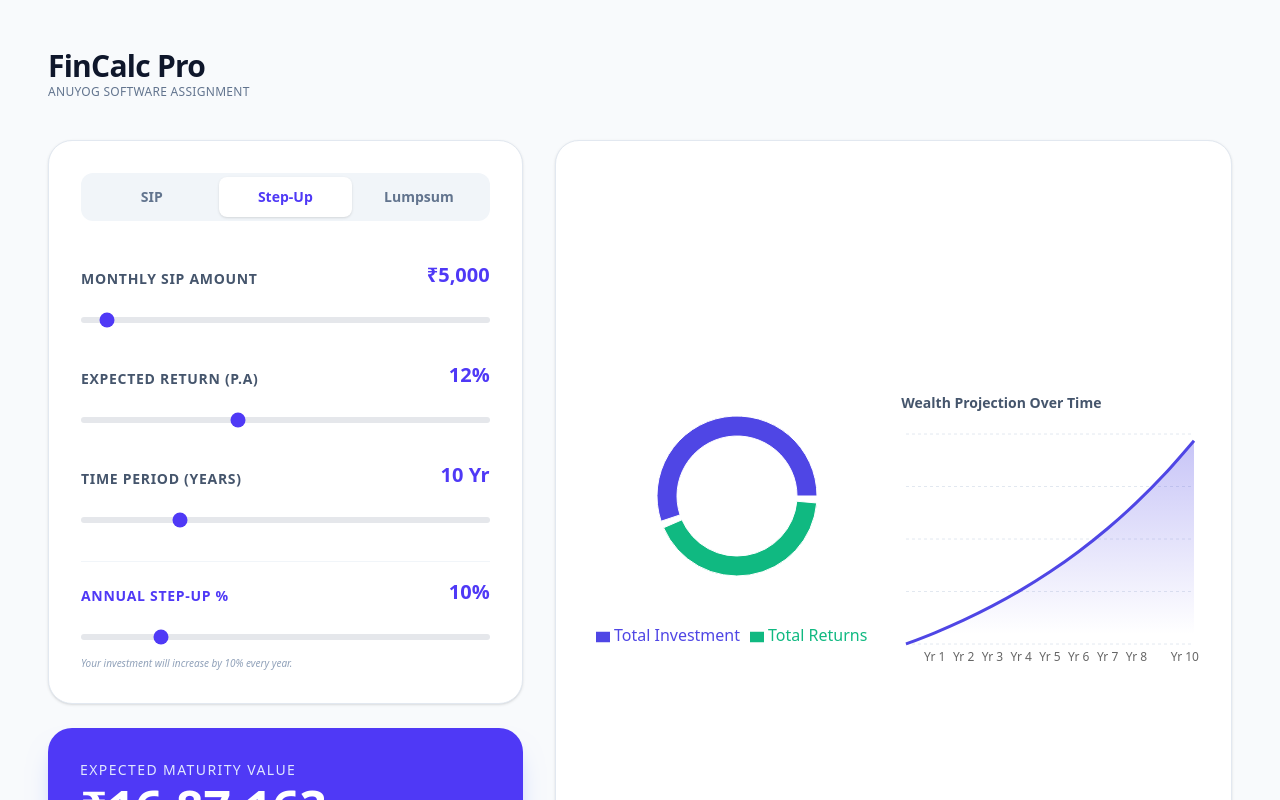
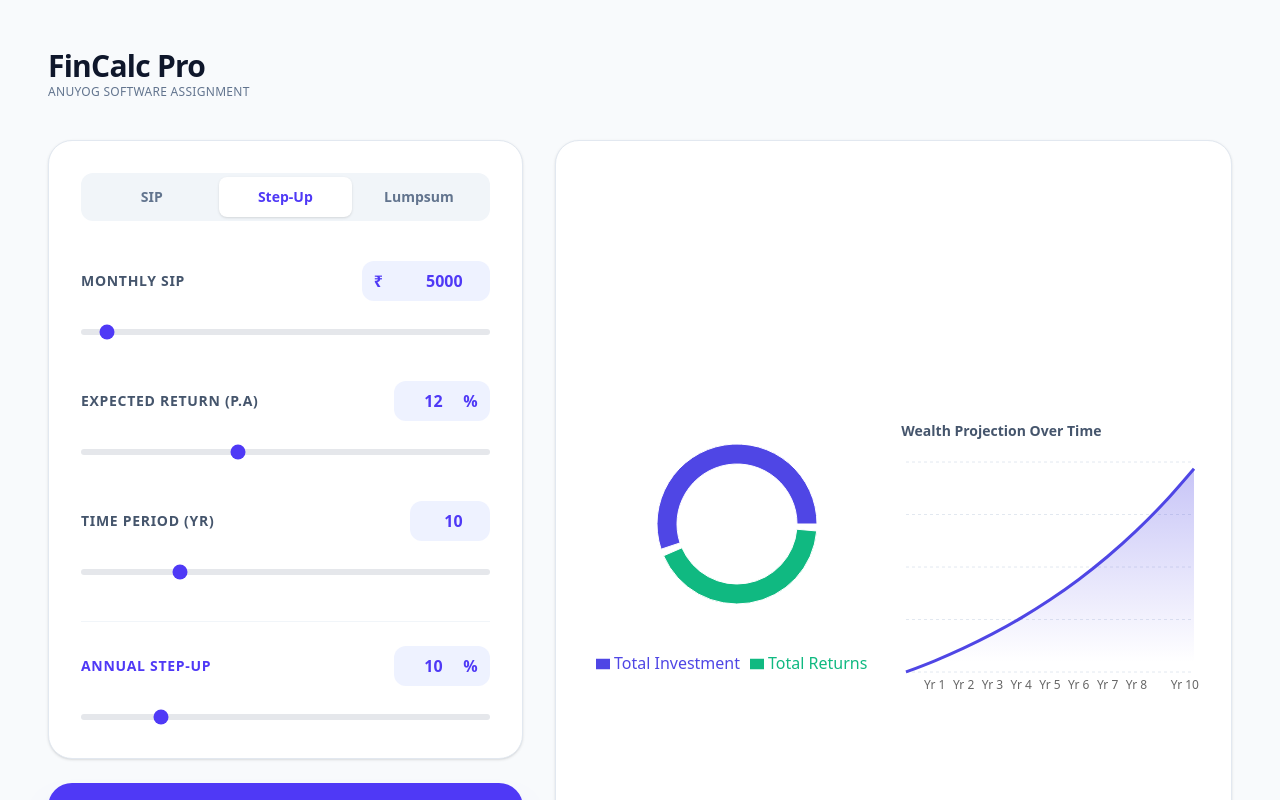
Before and after one commit to sohxmdv/sip-calculator, a React (Vite) app: page / in a window 1280 px wide. Both pictures are taken after a click on the button "Step-Up". Shown: the top 800 px of the page. Built offline with nearby package versions, Linux system fonts and the light colour scheme.

Commit message:
Implemented sliders along with input box

```diff
--- a/src/components/InputSection.jsx
+++ b/src/components/InputSection.jsx
@@ -1,20 +1,25 @@
 import React from 'react';
 import { motion } from 'framer-motion';
 
-const InputSection = ({ sip, formatINR }) => {
+const InputSection = ({ sip }) => {
+  // Helper to ensure typed values stay within slider limits
+  const handleInputChange = (e, setter, min, max) => {
+    let value = e.target.value === '' ? '' : Number(e.target.value);
+    if (value !== '' && value > max) value = max;
+    setter(value);
+  };
+
   return (
     <div className="bg-white p-8 rounded-3xl shadow-sm border border-slate-200">
 
-      {/* MODE TOGGLE: Toggles between SIP, Step-Up, and Lumpsum */}
+      {/* MODE TOGGLE */}
       <div className="flex p-1 bg-slate-100 rounded-xl mb-10">
         {['SIP', 'Step-Up', 'Lumpsum'].map((m) => (
           <button
             key={m}
             onClick={() => sip.setMode(m)}
             className={`flex-1 py-2.5 text-sm font-bold rounded-lg transition-all ${
-              sip.mode === m
-                ? 'bg-white shadow-sm text-indigo-600'
-                : 'text-slate-500 hover:text-slate-700'
+              sip.mode === m ? 'bg-white shadow-sm text-indigo-600' : 'text-slate-500 hover:text-slate-700'
             }`}
           >
             {m}
@@ -22,71 +27,99 @@ const InputSection = ({ sip, formatINR }) => {
         ))}
       </div>
 
-      <div className="space-y-8">
+      <div className="space-y-10">
 
-        {/* INVESTMENT AMOUNT: Dynamic label based on mode */}
+        {/* AMOUNT INPUT */}
         <div className="space-y-4">
-          <div className="flex justify-between items-end">
+          <div className="flex justify-between items-center">
             <label className="text-sm font-bold text-slate-600 uppercase tracking-wider">
-              {sip.mode === 'Lumpsum' ? 'Total Investment' : 'Monthly SIP Amount'}
+              {sip.mode === 'Lumpsum' ? 'Investment' : 'Monthly SIP'}
             </label>
-            <span className="text-xl font-bold text-indigo-600">{formatINR(sip.amount)}</span>
+            <div className="relative">
+              <span className="absolute left-3 top-1/2 -translate-y-1/2 text-indigo-600 font-bold">₹</span>
+              <input
+                type="number"
+                value={sip.amount}
+                onChange={(e) => handleInputChange(e, sip.setAmount, 500, 1000000)}
+                className="w-32 pl-7 pr-3 py-2 bg-indigo-50 border-none rounded-xl text-right font-bold text-indigo-600 focus:ring-2 focus:ring-indigo-500 outline-none"
+              />
+            </div>
           </div>
           <input
             type="range" min="500" max="100000" step="500"
-            value={sip.amount}
+            value={sip.amount || 0}
             onChange={(e) => sip.setAmount(Number(e.target.value))}
             className="w-full h-2 bg-slate-200 rounded-lg appearance-none cursor-pointer accent-indigo-600"
           />
         </div>
 
-        {/* EXPECTED RETURN RATE */}
+        {/* RETURNS INPUT */}
         <div className="space-y-4">
-          <div className="flex justify-between items-end">
-            <label className="text-sm font-bold text-slate-600 uppercase tracking-wider text-left">Expected Return (p.a)</label>
-            <span className="text-xl font-bold text-indigo-600">{sip.rate}%</span>
+          <div className="flex justify-between items-center">
+            <label className="text-sm font-bold text-slate-600 uppercase tracking-wider">Expected Return (p.a)</label>
+            <div className="relative">
+              <input
+                type="number"
+                step="0.1"
+                value={sip.rate}
+                onChange={(e) => handleInputChange(e, sip.setRate, 1, 30)}
+                className="w-24 pr-8 py-2 bg-indigo-50 border-none rounded-xl text-right font-bold text-indigo-600 focus:ring-2 focus:ring-indigo-500 outline-none"
+              />
+              <span className="absolute right-3 top-1/2 -translate-y-1/2 text-indigo-600 font-bold">%</span>
+            </div>
           </div>
           <input
-            type="range" min="1" max="30" step="0.5"
-            value={sip.rate}
+            type="range" min="1" max="30" step="0.1"
+            value={sip.rate || 0}
             onChange={(e) => sip.setRate(Number(e.target.value))}
             className="w-full h-2 bg-slate-200 rounded-lg appearance-none cursor-pointer accent-indigo-600"
           />
         </div>
 
-        {/* INVESTMENT DURATION */}
+        {/* YEARS INPUT */}
         <div className="space-y-4">
-          <div className="flex justify-between items-end">
-            <label className="text-sm font-bold text-slate-600 uppercase tracking-wider text-left">Time Period (Years)</label>
-            <span className="text-xl font-bold text-indigo-600">{sip.years} Yr</span>
+          <div className="flex justify-between items-center">
+            <label className="text-sm font-bold text-slate-600 uppercase tracking-wider">Time Period (Yr)</label>
+            <input
+              type="number"
+              value={sip.years}
+              onChange={(e) => handleInputChange(e, sip.setYears, 1, 40)}
+              className="w-20 px-3 py-2 bg-indigo-50 border-none rounded-xl text-right font-bold text-indigo-600 focus:ring-2 focus:ring-indigo-500 outline-none"
+            />
           </div>
           <input
             type="range" min="1" max="40"
-            value={sip.years}
+            value={sip.years || 0}
             onChange={(e) => sip.setYears(Number(e.target.value))}
             className="w-full h-2 bg-slate-200 rounded-lg appearance-none cursor-pointer accent-indigo-600"
           />
         </div>
 
-        {/* BONUS: ANNUAL STEP-UP SLIDER */}
-        {/* This section only renders when "Step-Up" mode is selected */}
+        {/* STEP-UP INPUT (Bonus Requirement 4a) */}
         {sip.mode === 'Step-Up' && (
           <motion.div
-            initial={{ opacity: 0, height: 0 }}
-            animate={{ opacity: 1, height: 'auto' }}
-            className="space-y-4 pt-4 border-t border-slate-100"
+            initial={{ opacity: 0, y: -10 }}
+            animate={{ opacity: 1, y: 0 }}
+            className="space-y-4 pt-6 border-t border-slate-100"
           >
-            <div className="flex justify-between items-end">
-              <label className="text-sm font-bold text-indigo-600 uppercase tracking-wider text-left">Annual Step-Up %</label>
-              <span className="text-xl font-bold text-indigo-600">{sip.stepUp}%</span>
+            <div className="flex justify-between items-center">
+              <label className="text-sm font-bold text-indigo-600 uppercase tracking-wider">Annual Step-Up</label>
+              <div className="relative">
+                <input
+                  type="number"
+                  value={sip.stepUp}
+                  onChange={(e) => handleInputChange(e, sip.setStepUp, 1, 50)}
+                  className="w-24 pr-8 py-2 bg-indigo-50 border-none rounded-xl text-right font-bold text-indigo-600 focus:ring-2 focus:ring-indigo-500 outline-none"
+                />
+                <span className="absolute right-3 top-1/2 -translate-y-1/2 text-indigo-600 font-bold">%</span>
+              </div>
             </div>
             <input
               type="range" min="1" max="50"
-              value={sip.stepUp}
+              value={sip.stepUp || 0}
               onChange={(e) => sip.setStepUp(Number(e.target.value))}
               className="w-full h-2 bg-indigo-100 rounded-lg appearance-none cursor-pointer accent-indigo-600"
             />
-            <p className="text-[10px] text-slate-400 italic">Your investment will increase by {sip.stepUp}% every year.</p>
           </motion.div>
         )}
       </div>
```
